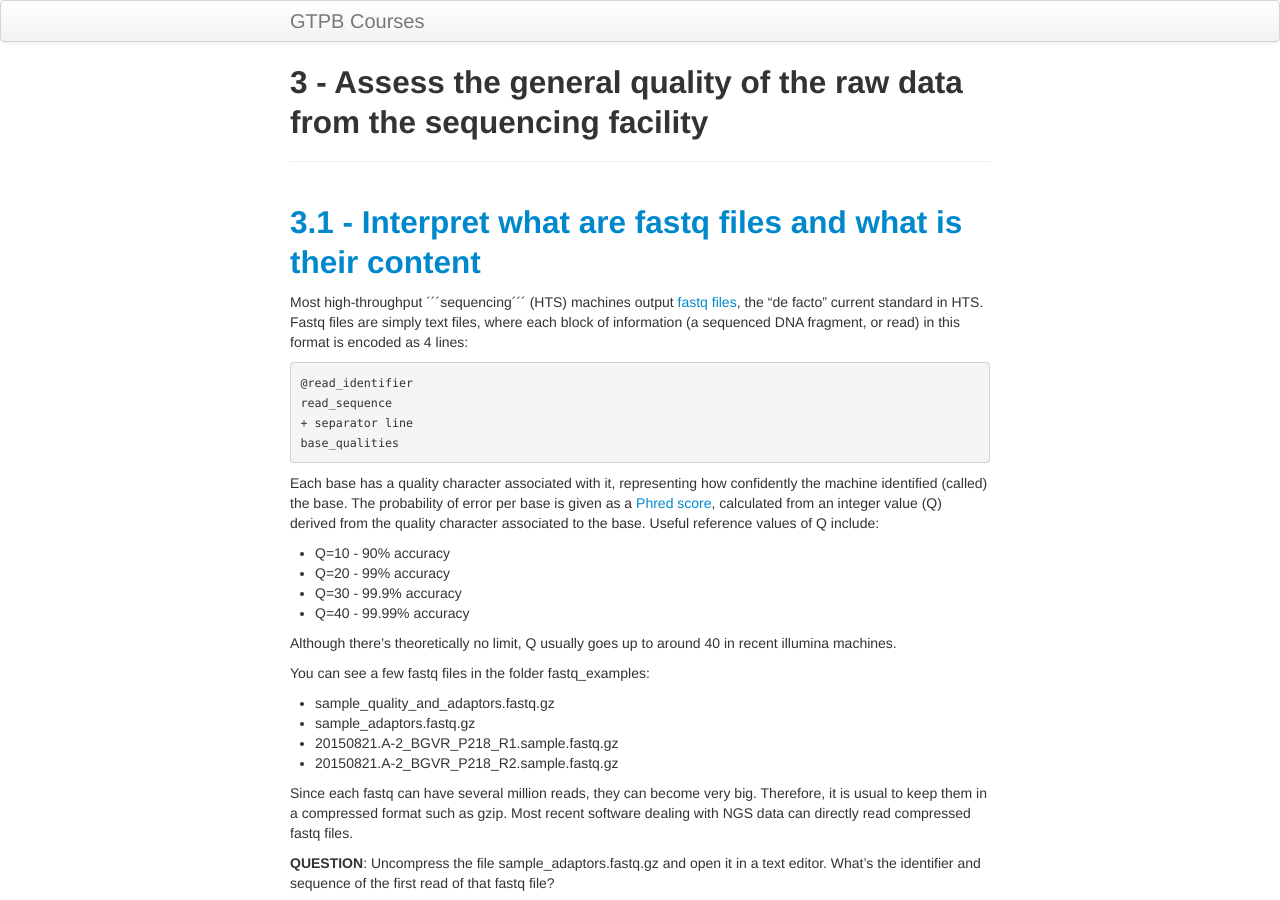
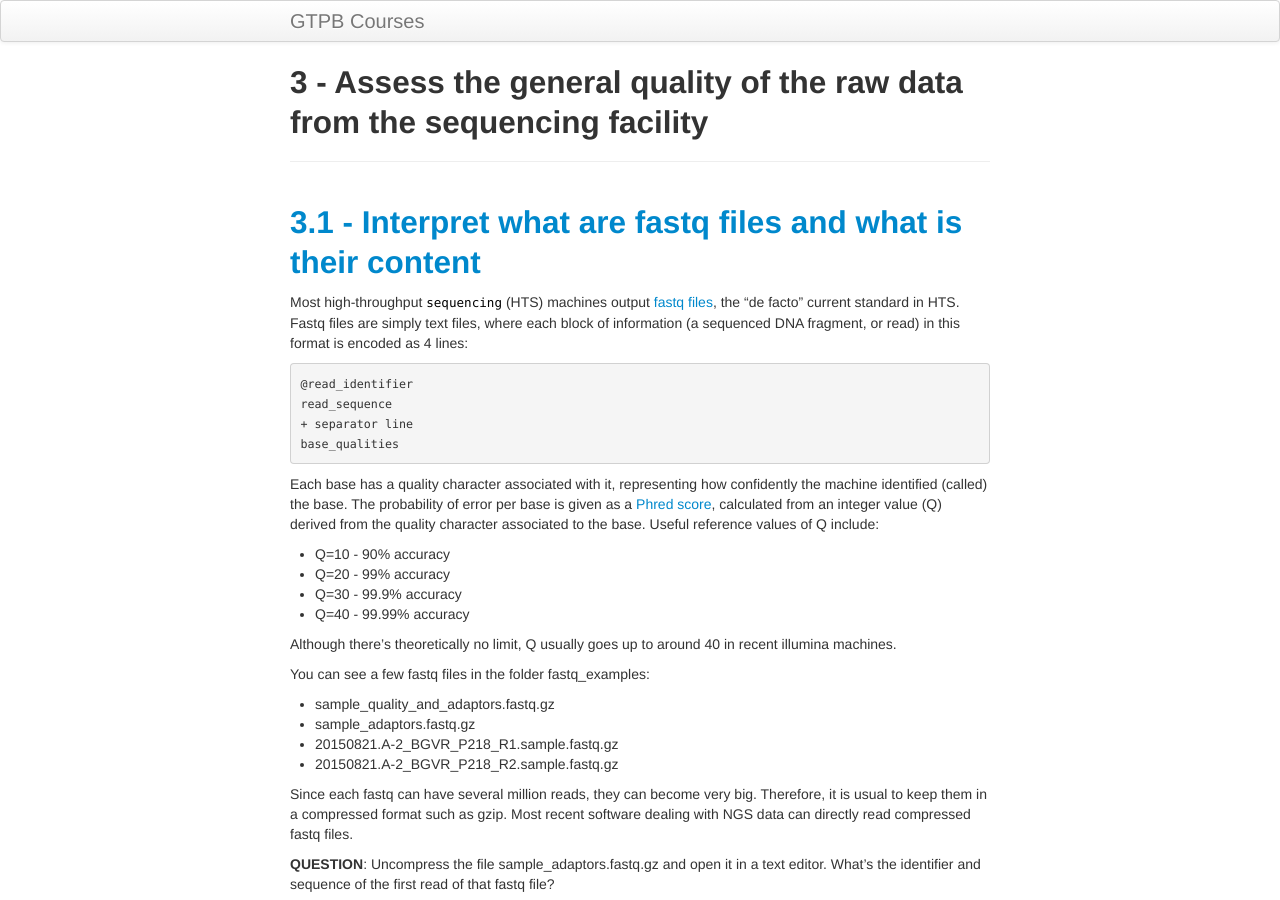
Before and after one commit to GTPB/ADER19F, a Jekyll site: the page built from pages/L03.md, in a window 1280 px wide and 900 px high. Built offline with Jekyll 4.4.1, drawn with Linux system fonts in a browser that asks for light colours.

Commit message:
Update L03.md

````diff
--- a/pages/L03.md
+++ b/pages/L03.md
@@ -5,7 +5,7 @@ title: 3 - Assess the general quality of the raw data from the sequencing facili
 
 ## <a id="LO3.1">3.1 - Interpret what are fastq files and what is their content</a>
 
-Most high-throughput ´´´sequencing´´´ (HTS) machines output [fastq files](https://en.wikipedia.org/wiki/FASTQ_format), the “de facto” current standard in HTS. Fastq files are simply text files, where each block of information (a sequenced DNA fragment, or read) in this format is encoded as 4 lines:
+Most high-throughput ```sequencing``` (HTS) machines output [fastq files](https://en.wikipedia.org/wiki/FASTQ_format), the “de facto” current standard in HTS. Fastq files are simply text files, where each block of information (a sequenced DNA fragment, or read) in this format is encoded as 4 lines:
 
 	@read_identifier
 	read_sequence
````
